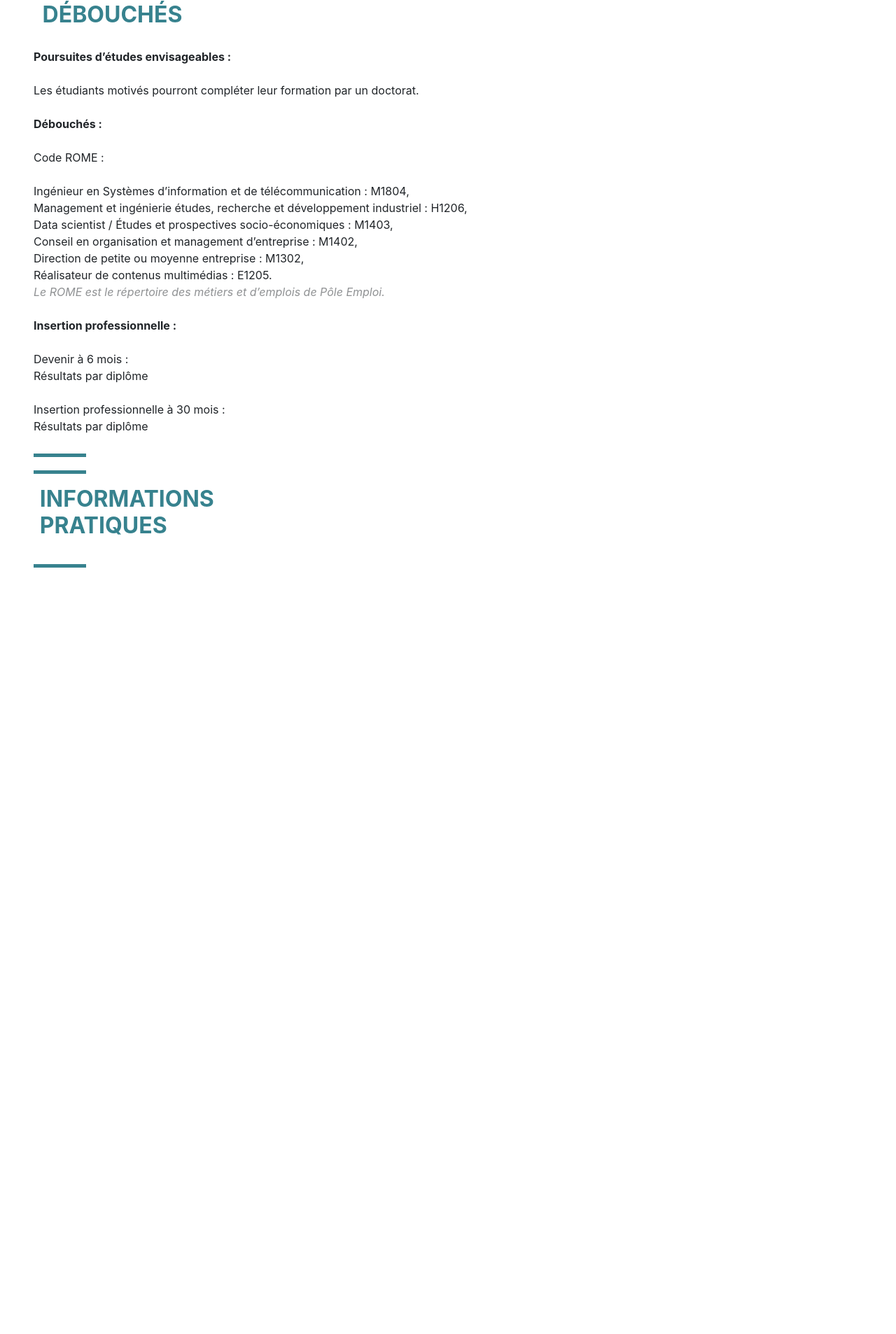
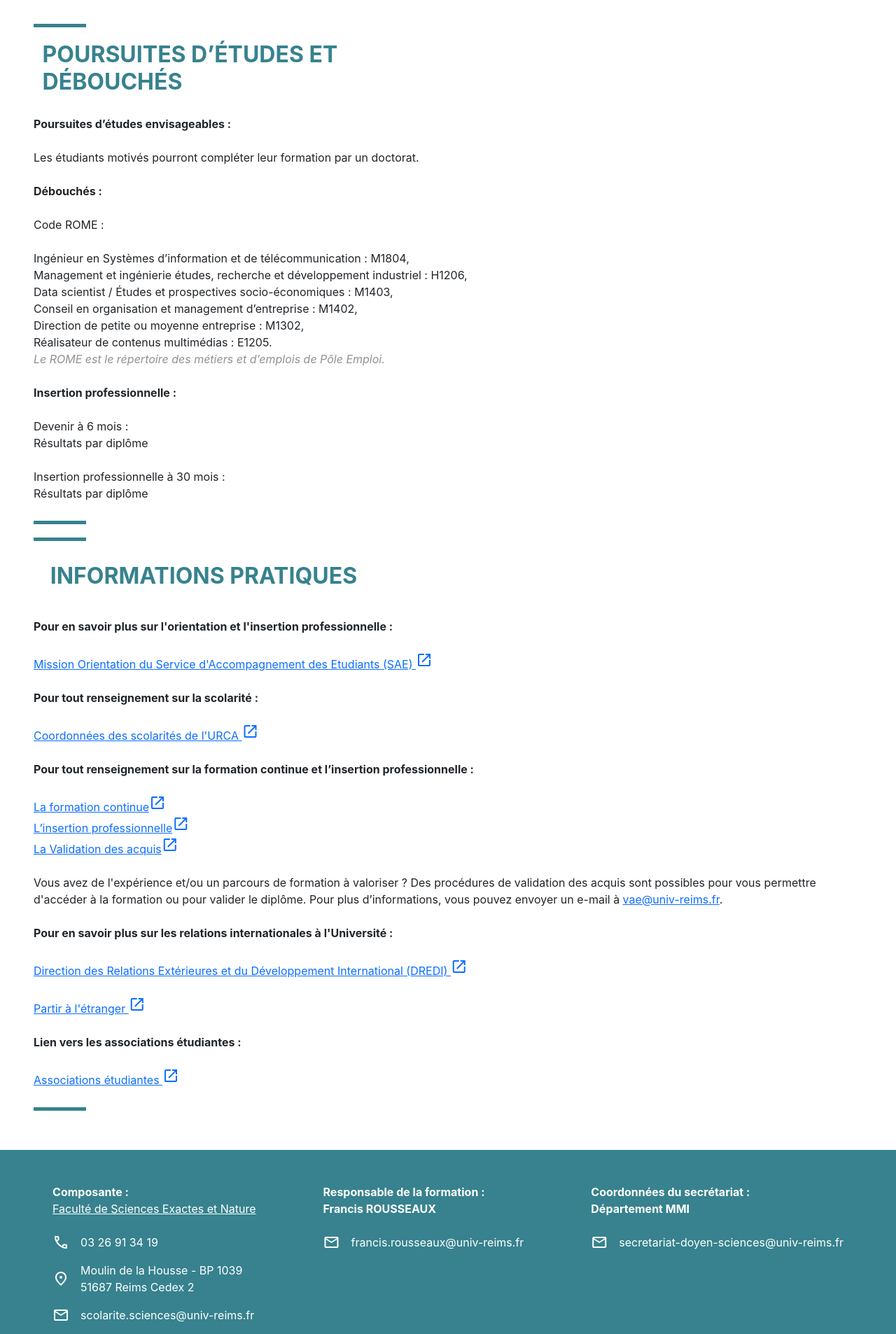
Before and after one commit to Liritt/Site-web-master-IA, a Symfony app: template templates/lobby/index.html.twig in a window 1280 px wide; the page is wider, and only the part inside the window is pictured. Shown: the part 2433-4339 px from the top of that part at 70% size. Before the commit the page ends 3244 px from the top of that part, so only its background shows below. Run offline with Twig, Linux system fonts and the light colour scheme; the template is opened without the code that fills it, so the values that code supplies are empty; some libraries are stand-ins or nearby versions.

Commit message:
fin de la partie info pratique Ajout d'un footer : finalisé
À revoir sur l'accueil : css (les blocs qui doivent se placer sur la droite) ; pertinence des liens et verification des cibles des liens

```diff
--- a/templates/lobby/index.html.twig
+++ b/templates/lobby/index.html.twig
@@ -26,7 +26,7 @@
                 </p>
                 <img src="{{ asset('img/Line 6.svg') }}" alt="ligne">
             </div>
-            <img src="{{ asset('img/Unit_enseign.png') }}" alt="image unités enseignement" class="justify-content-end w-50 img-fluid">
+            <img src="{{ asset('img/Unit_enseign.png') }}" alt="image unités enseignement" class="justify-content-end w-50 img-fluid m-sm-5">
         </section>
         <section class="d-flex my-5">
             <div class="mx-5">
@@ -120,10 +120,102 @@
                 <img src="{{ asset('img/Line 6.svg') }}" alt="ligne">
                 <h2 class="titre2 mb-3">INFORMATIONS PRATIQUES</h2>
                 <p class="mt-2">
+                    <strong>Pour en savoir plus sur l'orientation et l'insertion professionnelle :</strong>
+                    <br><br>
+                    <a target="_blank" href="https://www.univ-reims.fr/orientation-et-insertion/orientation/presentation/presentation,24014,39507.html">
+                        Mission Orientation du Service d'Accompagnement des Etudiants (SAE)
+                        <span class="material-symbols-outlined">open_in_new</span>
+                    </a>
+                    <br><br>
+                    <strong>Pour tout renseignement sur la scolarité :</strong><br><br>
 
+                    <a target="_blank" href="https://www.univ-reims.fr/formation/scolarite/contacts/contacts,22144,36798.html">
+                        Coordonnées des scolarités de l'URCA
+                        <span class="material-symbols-outlined">open_in_new</span>
+                    </a>
+                        <br><br>
+
+                    <strong>
+                        Pour tout renseignement sur la formation continue et l’insertion professionnelle :
+                    </strong>
+                    <br><br>
+
+                    <a target="_blank" href="{{ path('app_lobby') }}">La formation continue<span class="material-symbols-outlined">open_in_new</span></a><br>
+                    <a target="_blank" href="{{ path('app_lobby') }}">L’insertion professionnelle<span class="material-symbols-outlined">open_in_new</span></a><br>
+                    <a target="_blank" href="{{ path('app_lobby') }}">La Validation des acquis<span class="material-symbols-outlined">open_in_new</span></a><br><br>
+
+                    Vous avez de l'expérience et/ou un parcours de formation à valoriser ?
+                    Des procédures de validation des acquis sont possibles pour vous permettre d'accéder
+                    à la formation ou pour valider le diplôme.
+                    Pour plus d’informations, vous pouvez envoyer un e-mail à <a href="{{ path('app_lobby') }}">vae@univ-reims.fr</a>.<br><br>
+
+                    <strong>
+                        Pour en savoir plus sur les relations internationales à l'Université :
+                    </strong>
+                    <br><br>
+
+                    <a target="_blank" href="https://www.univ-reims.fr/international/presentation/bienvenue-a-l-urca,19721,33287.html">
+                        Direction des Relations Extérieures et du Développement International (DREDI)
+                        <span class="material-symbols-outlined">open_in_new</span>
+                    </a>
+                    <br><br>
+
+                    <a target="_blank" href="https://www.univ-reims.fr/international/mobilite-des-etudiants/outgoing-students-partir-a-l-etranger/mode-operatoire-pour-un-sejour-d-etudes,19749,39425.html">
+                        Partir à l'étranger
+                        <span class="material-symbols-outlined">open_in_new</span>
+                    </a><br><br>
+
+                    <strong>Lien vers les associations étudiantes :</strong><br><br>
+
+                    <a target="_blank" href="https://www.univ-reims.fr/vie-des-campus/bureau-de-la-vie-etudiante/les-associations-etudiantes/les-associations-etudiantes,11050,19949.html">
+                        Associations étudiantes
+                        <span class="material-symbols-outlined">open_in_new</span>
+                    </a>
                 </p>
                 <img src="{{ asset('img/Line 6.svg') }}" alt="ligne">
             </div>
         </section>
     </main>
+    <footer class="footer d-flex flex-row mt-5 justify-content-center">
+        <section class="d-flex flex-column m-lg-5">
+            <strong>Composante :</strong>
+            <a target="_blank" href="https://www.univ-reims.fr/minisite_101/" class="text-white">
+                Faculté de Sciences Exactes et Nature
+            </a><br>
+            <div class="d-flex flex-row align-items-center mb-3">
+                <span class="material-symbols-outlined me-3">phone</span>
+                03 26 91 34 19
+            </div>
+            <div class="d-flex flex-row align-items-center mb-3">
+                <span class="material-symbols-outlined  me-3">location_on</span>
+                Moulin de la Housse - BP 1039<br>
+                51687 Reims Cedex 2
+            </div>
+            <div class="d-flex flex-row align-items-center mb-3">
+                <span class="material-symbols-outlined  me-3">mail</span>
+                scolarite.sciences@univ-reims.fr
+            </div>
+        </section>
+        <section class="d-flex flex-column m-lg-5">
+            <strong>
+                Responsable de la formation :<br>
+                Francis ROUSSEAUX
+            </strong><br>
+            <div class="d-flex flex-row align-items-center mb-3">
+                <span class="material-symbols-outlined  me-3">mail</span>
+                francis.rousseaux@univ-reims.fr
+            </div>
+        </section>
+        <section class="d-flex flex-column m-lg-5">
+            <strong>
+                Coordonnées du secrétariat :<br>
+                Département MMI
+            </strong><br>
+            <div class="d-flex flex-row align-items-center mb-3">
+                <span class="material-symbols-outlined  me-3">mail</span>
+                secretariat-doyen-sciences@univ-reims.fr
+            </div>
+        </section>
+
+    </footer>
 {% endblock %}
```
